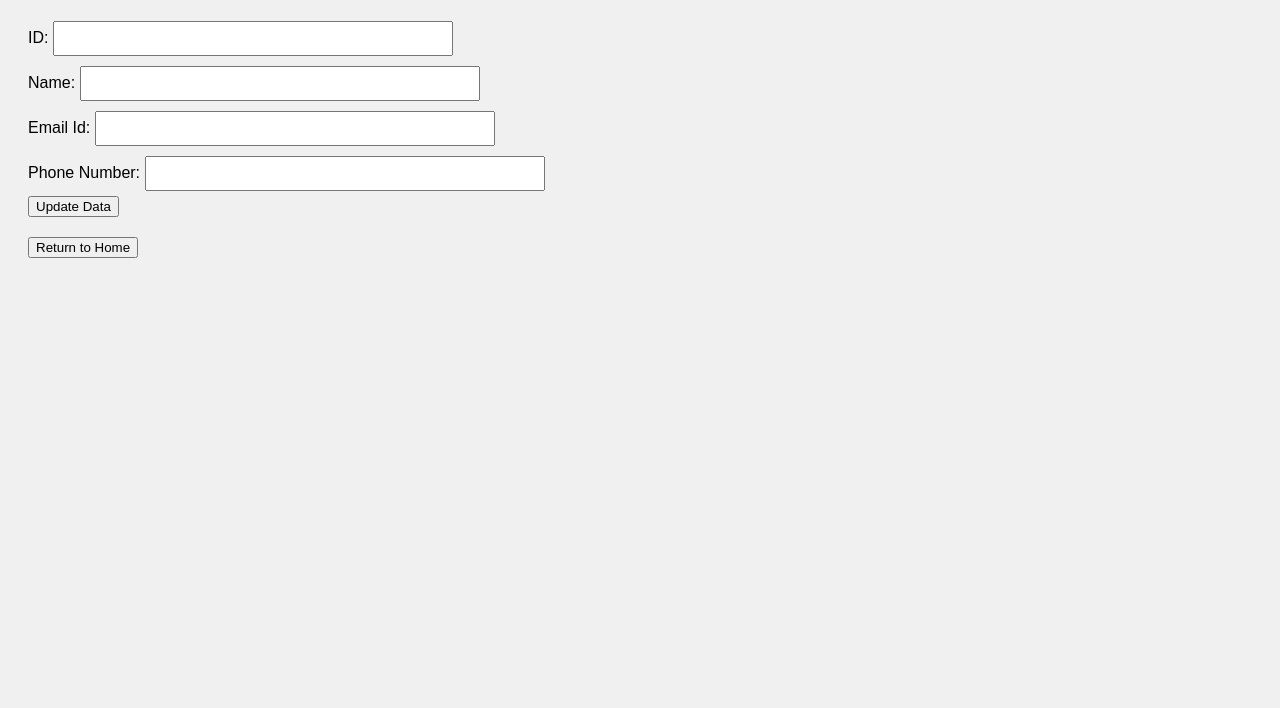
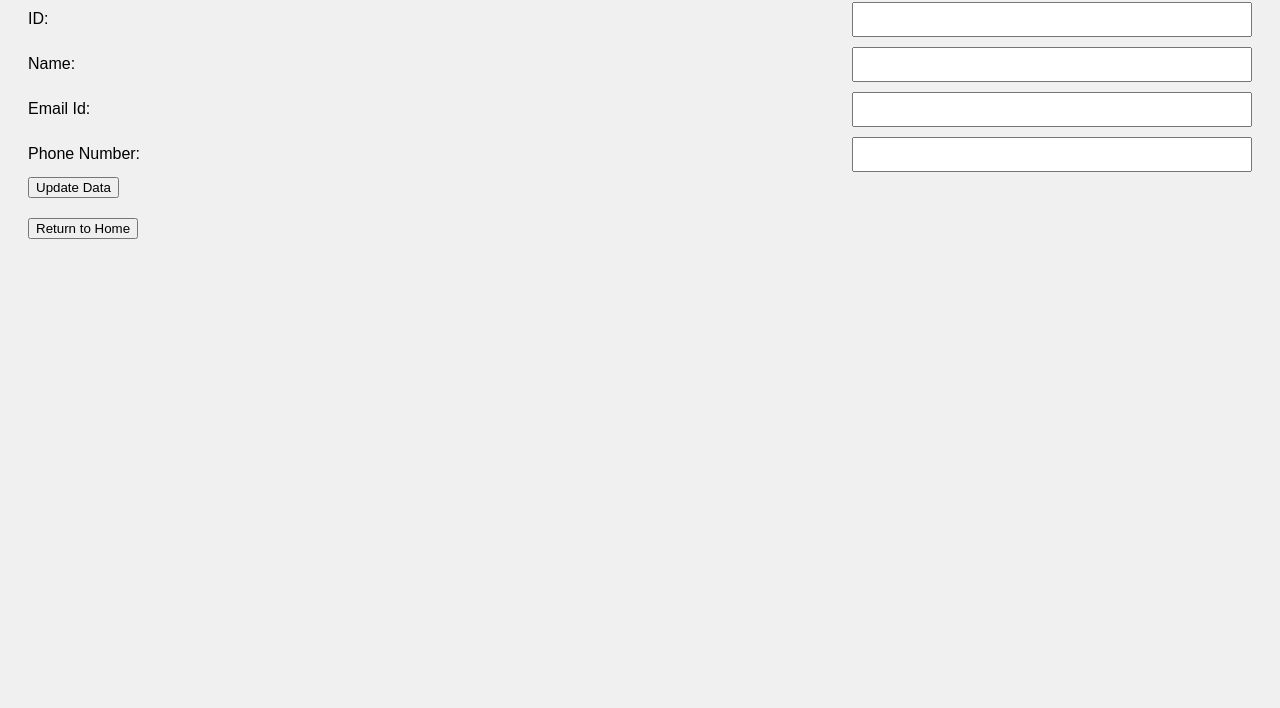
Before and after one commit to vinayb91/may, a plain HTML site: page frontend/update.html in a window 1280 px wide. Shown: the part 92-800 px from the top of the page. Drawn offline with Linux system fonts and the light colour scheme.

Commit message:
third commit

```diff
--- a/backendInNode/main.js
+++ b/backendInNode/main.js
@@ -0,0 +1 @@
+console.log("nodejs backend");
--- a/frontend/styles.css
+++ b/frontend/styles.css
@@ -46,7 +46,7 @@ button {
   display: flex;
   justify-content: space-between;
   align-items: center;
-  margin-bottom: 15px;
+  /* margin-bottom: 15px; */
 }
 .form-group label {
   width: 30%;
--- a/frontend/update.html
+++ b/frontend/update.html
@@ -6,12 +6,24 @@
     <link rel="stylesheet" href="styles.css">
 </head>
 <body>
-    <h1>Update Data</h1>
+    <h4>Update Data</h4>
     <form id="updateForm">
-        ID: <input type="text" name="id" required><br>
-        Name: <input type="text" name="name" required><br>
-        Email Id: <input type="email" name="email" required><br>
-        Phone Number: <input type="text" name="phone" required><br>
+        <div class="form-group">
+            <label for="id">ID:</label>
+            <input type="text" name="id" required>
+        </div>
+        <div class="form-group">
+            <label for="name">Name:</label>
+            <input type="text" name="name" required>
+        </div>
+        <div class="form-group">
+            <label for="email">Email Id:</label>
+            <input type="email" name="email" required>
+        </div>
+        <div class="form-group">
+            <label for="phone">Phone Number:</label>
+            <input type="text" name="phone" required>
+        </div>
         <button type="submit">Update Data</button>
     </form>
     <button onclick="location.href='index.html'">Return to Home</button>
```
Also changed, not shown: frontend/delete.html (+1 -1 lines), frontend/hello.html (deleted, +0 -11 lines), frontend/insert.html (+1 -1 lines), frontend/select.html (+1 -1 lines).
